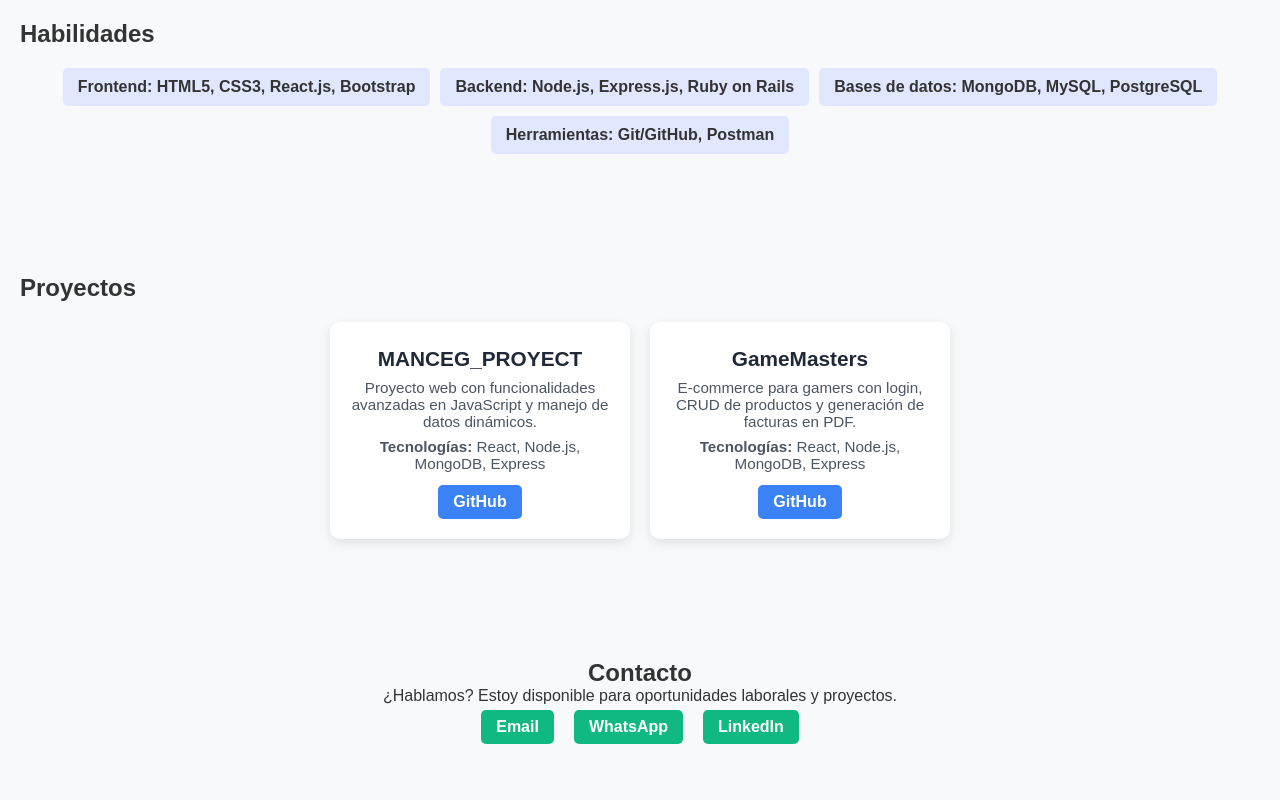
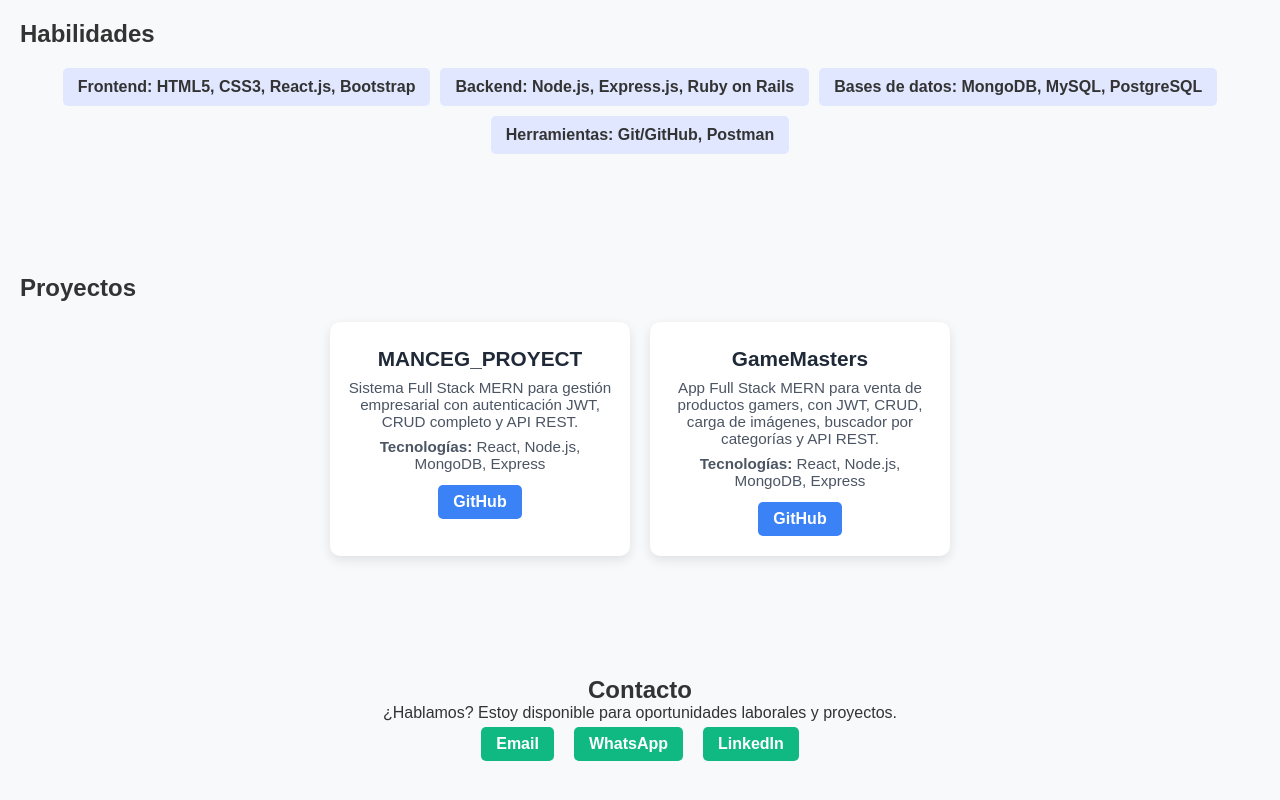
Before and after one commit to Nelson-Sosa/portfolio, a React (Vite) app in the folder portfolio/: page / in a window 1280 px wide. Shown: the part 751-1551 px from the top of the page. Built offline with nearby package versions, Linux system fonts and the light colour scheme.

Commit message:
"update proyect"

```diff
--- a/portfolio/src/components/Projects.jsx
+++ b/portfolio/src/components/Projects.jsx
@@ -3,14 +3,14 @@ import React from "react";
 const projects = [
     {
     name: "MANCEG_PROYECT",
-    description: "Proyecto web con funcionalidades avanzadas en JavaScript y manejo de datos dinámicos.",
+    description: "Sistema Full Stack MERN para gestión empresarial con autenticación JWT, CRUD completo y API REST.",
     tech: "React, Node.js, MongoDB, Express",
     github: "https://github.com/Nelson-Sosa/MANCEG_PROYECT",
     //demo: "#"
   },
   {
     name: "GameMasters",
-    description: "E-commerce para gamers con login, CRUD de productos y generación de facturas en PDF.",
+    description: "App Full Stack MERN para venta de productos gamers, con JWT, CRUD, carga de imágenes, buscador por categorías y API REST.",
     tech: "React, Node.js, MongoDB, Express",
     github: "https://github.com/Nelson-Sosa/GameMasters",
     //demo: "#" // si tienes demo online
```
